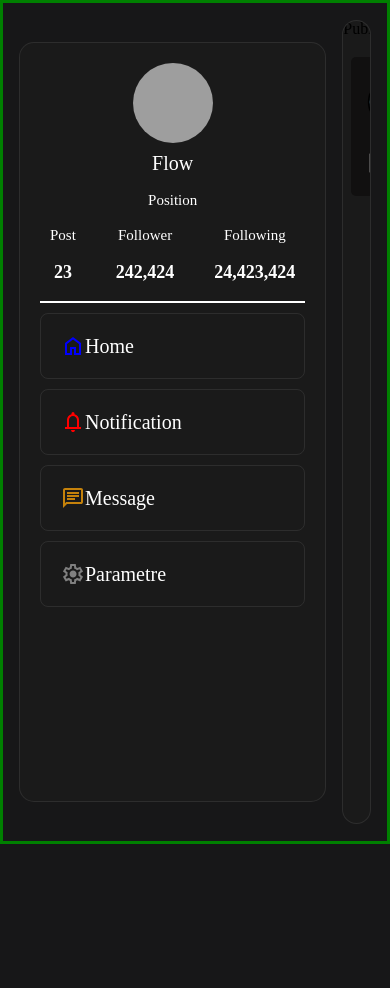
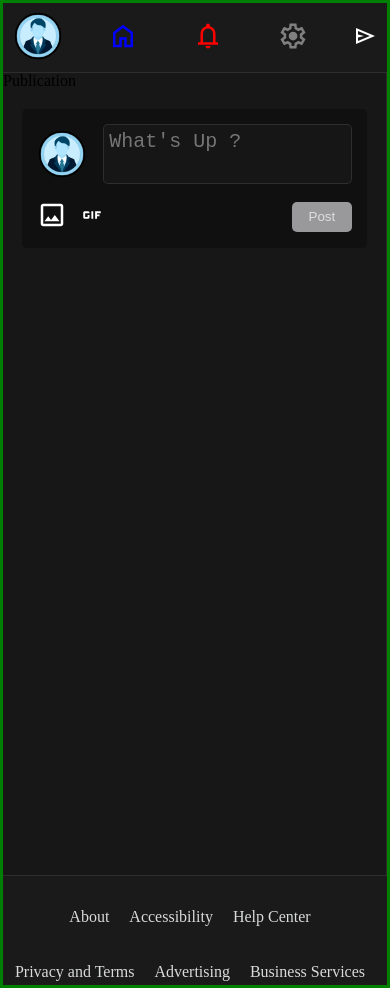
Before and after one commit to JustinDR96/thebookface-flow, a React (Vite) app in the folder Client/: page / in a window 390 px wide. Before the commit the page ends 844 px from the top, so only its background shows below. Built offline with nearby package versions, Linux system fonts and the light colour scheme; grey boxes are pictures that could not be loaded.

Commit message:
layout tablet mobile

```diff
--- a/Client/src/components/main_container/Main_Container.jsx
+++ b/Client/src/components/main_container/Main_Container.jsx
@@ -15,8 +15,6 @@ function Main_Container() {
           <Message />
           <Footer />
         </div>
-
-
       </div>
     </>
   );
--- /dev/null
+++ b/Client/src/components/navbar/Navbar.jsx
@@ -0,0 +1,32 @@
+import React from "react";
+import { Link } from "react-router-dom";
+
+export default function Navbar({ onLinkClick }) {
+  return (
+    <div className="navbar-container">
+      <div className="navbar-logo">
+        <Link to="/">
+          <img src="/image/user_image.jpg" alt="" />
+        </Link>
+      </div>
+
+      <div className="navbar-links">
+        <button onClick={() => onLinkClick("publication")}>
+          <img src="/icon/home_icon.svg" alt="" />
+        </button>
+        <button to="/">
+          <img src="/icon/notif_logo.svg" alt="" />
+        </button>
+        <button to="/">
+          <img src="/icon/setting_logo.svg" alt="" />
+        </button>
+      </div>
+
+      <div className="navbar-message">
+        <button onClick={() => onLinkClick("message")}>
+          <img src="/icon/send_logo_white.svg" alt="" />
+        </button>
+      </div>
+    </div>
+  );
+}
--- /dev/null
+++ b/Client/src/components/navbar/Navbar.scss
@@ -0,0 +1,40 @@
+.navbar-container {
+  height: 70px;
+  display: flex;
+  align-items: center;
+  justify-content: space-between;
+  padding: 0 10px;
+  background-color: #1a1a1a;
+  border-bottom: solid 1px rgba(217, 218, 218, 0.1);
+  .navbar-logo {
+    width: 50px;
+    a {
+      cursor: pointer;
+      img {
+        width: 100%;
+      }
+    }
+  }
+  .navbar-links {
+    display: flex;
+    align-items: center;
+    justify-content: space-between;
+    width: 200px;
+    height: 100%;
+    button {
+      border: none;
+      background: transparent;
+      cursor: pointer;
+      img {
+        width: 30px;
+      }
+    }
+  }
+  .navbar-message {
+    button {
+      border: none;
+      background: transparent;
+      cursor: pointer;
+    }
+  }
+}
--- a/Client/src/components/profil/Profil.scss
+++ b/Client/src/components/profil/Profil.scss
@@ -1,14 +1,13 @@
 .page-profil {
-  max-height: 90vh;
+  width: 100%;
   overflow: auto;
-  height: 100vh;
+  max-height: 100%;
   padding: 20px;
   display: flex;
   flex-direction: column;
   background-color: #1a1a1a;
   border-radius: 15px;
   border: solid 1px rgba(217, 218, 218, 0.1);
-
 
   .img-profil {
     text-align: center;
@@ -46,6 +45,11 @@
     display: flex;
     gap: 20px;
     justify-content: center;
+    @include large {
+      flex-direction: column;
+      align-items: flex-start;
+      gap: 5px;
+    }
   }
 
   .info-group {
@@ -69,7 +73,6 @@
   flex-direction: column;
   align-items: flex-start;
 
-
   .logo-link {
     text-decoration: none;
     color: inherit;
@@ -79,9 +82,7 @@
     border-radius: 8px;
     margin-bottom: 10px;
 
-
     &:hover {
-
       background-color: #8a8080;
       color: #000000;
       transform: scale(1.1);
@@ -93,7 +94,7 @@
       align-items: center;
 
       h1 {
-        .logo_title{
+        .logo_title {
           margin-left: 10px;
         }
         img {
--- a/Client/src/page/Home/Pages_Home.jsx
+++ b/Client/src/page/Home/Pages_Home.jsx
@@ -1,15 +1,52 @@
-import React, { Component } from "react";
+import React, { useState } from "react";
 import Main_Container from "../../components/main_container/Main_Container";
 import Profil from "../../components/profil/Profil";
+import Message from "../../components/message/Message";
+import Publication from "../../components/publication/Publication";
+import Navbar from "../../components/navbar/Navbar";
+import Footer from "../../components/footer/Footer";
 
 function Pages_Home() {
+  const [activeComponent, setActiveComponent] = useState("publication");
+
+  const handleLinkClick = (componentName) => {
+    setActiveComponent(componentName);
+  };
   return (
     <>
       <div className="home_container">
-        <div className="main_profil">
+        <div className="desktop-layout">
           <Profil />
+          <Main_Container />
         </div>
-        <Main_Container />
+
+        <div className="tablet-layout">
+          <div className="tablet-layout-navbar">
+            <Navbar onLinkClick={handleLinkClick} />
+          </div>
+
+          <div className="tablet-layout-main">
+            <div
+              className={`main-message ${
+                activeComponent === "message" ? "show" : "hide"
+              }`}
+            >
+              <Message />
+            </div>
+
+            <div
+              className={`main-publication ${
+                activeComponent === "publication" ? "show" : "hide"
+              }`}
+            >
+              <Publication />
+            </div>
+          </div>
+
+          <div className="tablet-layout-footer">
+            <Footer />
+          </div>
+        </div>
       </div>
     </>
   );
--- a/Client/src/page/Home/Pages_Home.scss
+++ b/Client/src/page/Home/Pages_Home.scss
@@ -1,9 +1,45 @@
 .home_container {
   border: solid 3px green;
   padding: 1rem;
-  display: grid;
-  grid-template-columns: 1fr 3fr;
-  gap: 1rem;
   min-height: 100vh;
+  display: flex;
   align-items: center;
+  .desktop-layout {
+    display: grid;
+    grid-template-columns: 1fr 3fr;
+    gap: 1rem;
+  }
+  .tablet-layout {
+    display: none;
+    width: 100%;
+    min-height: 100vh;
+    .tablet-layout-navbar {
+    }
+
+    .tablet-layout-main {
+    }
+    .tablet-layout-footer {
+    }
+  }
 }
+@include tablet {
+  .home_container {
+    padding: 0;
+    flex-direction: column;
+    .tablet-layout {
+      display: flex;
+      flex-direction: column;
+      justify-content: space-between;
+    }
+    .desktop-layout {
+      display: none;
+    }
+  }
+}
+.show {
+  display: block;
+}
+
+.hide {
+  display: none;
+}
--- a/Client/src/styles/main.scss
+++ b/Client/src/styles/main.scss
@@ -11,7 +11,7 @@
 @import "../components/publication/Publication.scss";
 @import "../components/footer/Footer.scss";
 @import "../components/profil/Profil.scss";
-
+@import "../components/navbar/Navbar.scss";
 
 // Importer les styles spécifiques aux pages
 @import "../page/Home/Pages_Home.scss";
```
Also changed, not shown: Client/public/icon/send_logo_white.svg (added).
